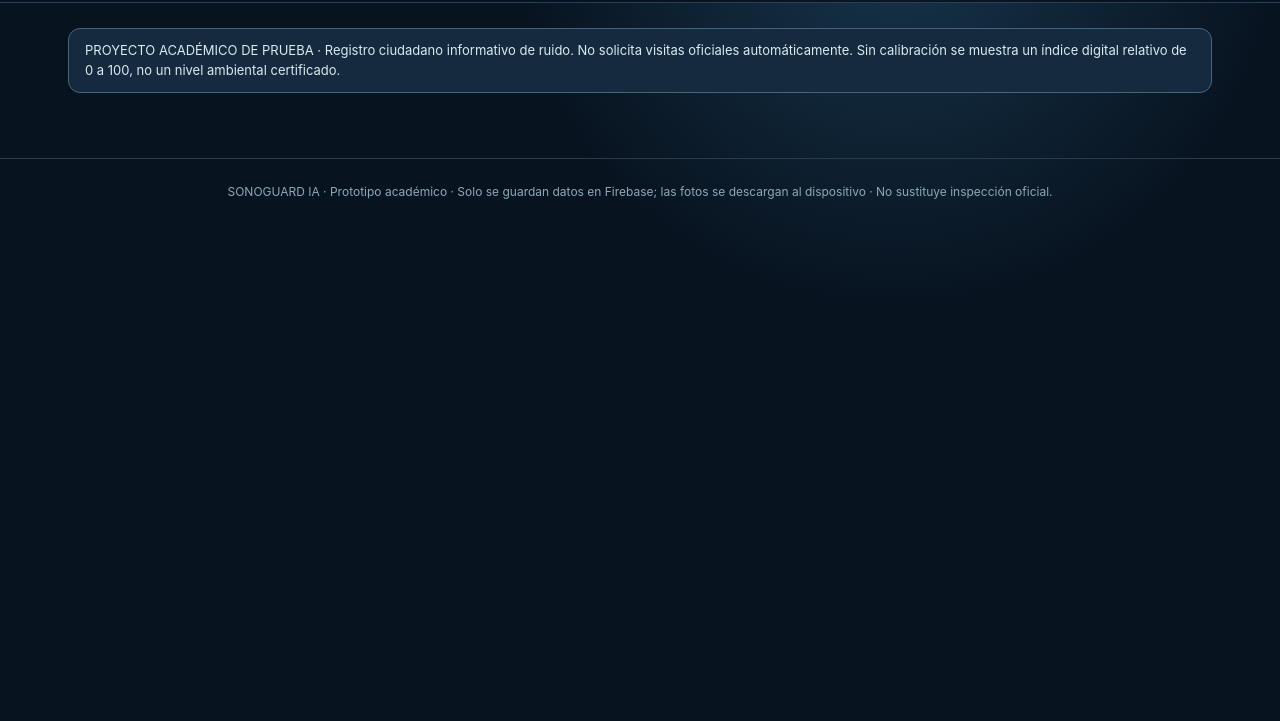
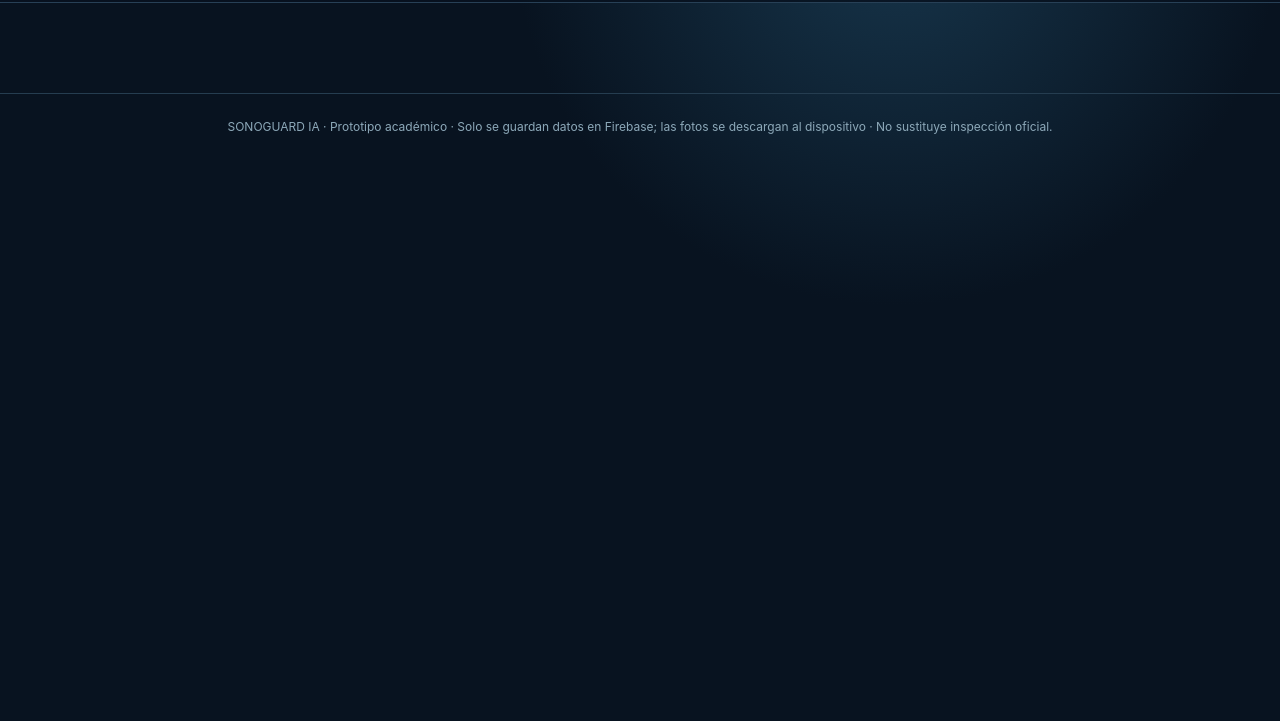
Before and after one commit to avidezdescargas-a11y/sonoguardd, a website: page public/sonoguard-ia.html in a window 1280 px wide. Shown: the part 79-800 px from the top of the page. Drawn offline with Linux system fonts and the light colour scheme; no server answers.

Commit message:
Update sonoguard-ia.html

```diff
--- a/public/sonoguard-ia.html
+++ b/public/sonoguard-ia.html
@@ -11,7 +11,6 @@
 <body><button class="sg-lang-toggle sg-lang-standalone" type="button" data-sg-i18n-ignore aria-label="Switch to English">🌐 EN</button>
   <header class="topbar"><div class="brand"><span class="brand-mark">◉</span><div><strong>SonoGuard <span>IA</span></strong><small>Cámara en vivo · Proyecto ciudadano La Paz</small></div></div><nav><a href="./index.html">← Panel principal</a></nav></header>
   <main>
-    <div id="notice" class="notice">PROYECTO ACADÉMICO DE PRUEBA · Registro ciudadano informativo de ruido. No solicita visitas oficiales automáticamente. Sin calibración se muestra un índice digital relativo de 0 a 100, no un nivel ambiental certificado.</div>
     <section id="signin" class="panel narrow hidden"><h1>Abre SonoGuard con tu sesión</h1><p>Este módulo comparte la sesión de Firebase del panel principal. No necesitas iniciar sesión una segunda vez.</p><a class="button-link" href="./index.html">Ir a SonoGuard e iniciar sesión</a></section>
     <div id="workspace" class="hidden">
       <div class="heading"><div><span class="eyebrow">Integrado en tu cuenta actual</span><h1>Informar un problema de ruido</h1><p>Abre la cámara y SonoGuard activará el micrófono y solicitará el GPS. Cuando la cámara esté lista, toma la foto: se descargará al dispositivo. En Firebase se guardarán solo los datos; si falla la ubicación se marcará como no disponible. El nombre se solicita únicamente si decides compartir el aviso por WhatsApp.</p></div><span id="user-tag" class="tag">Sesión activa</span></div>
```
